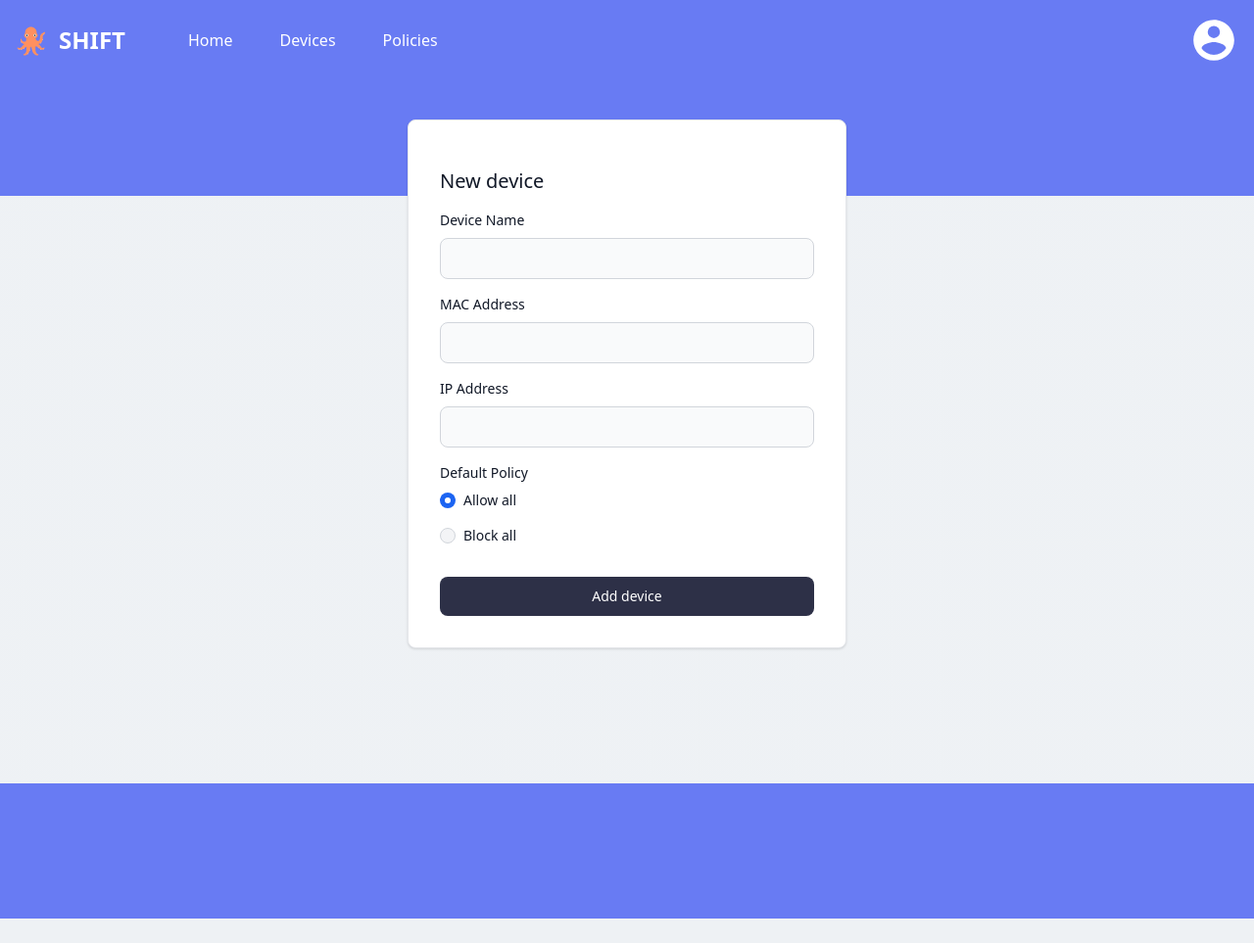
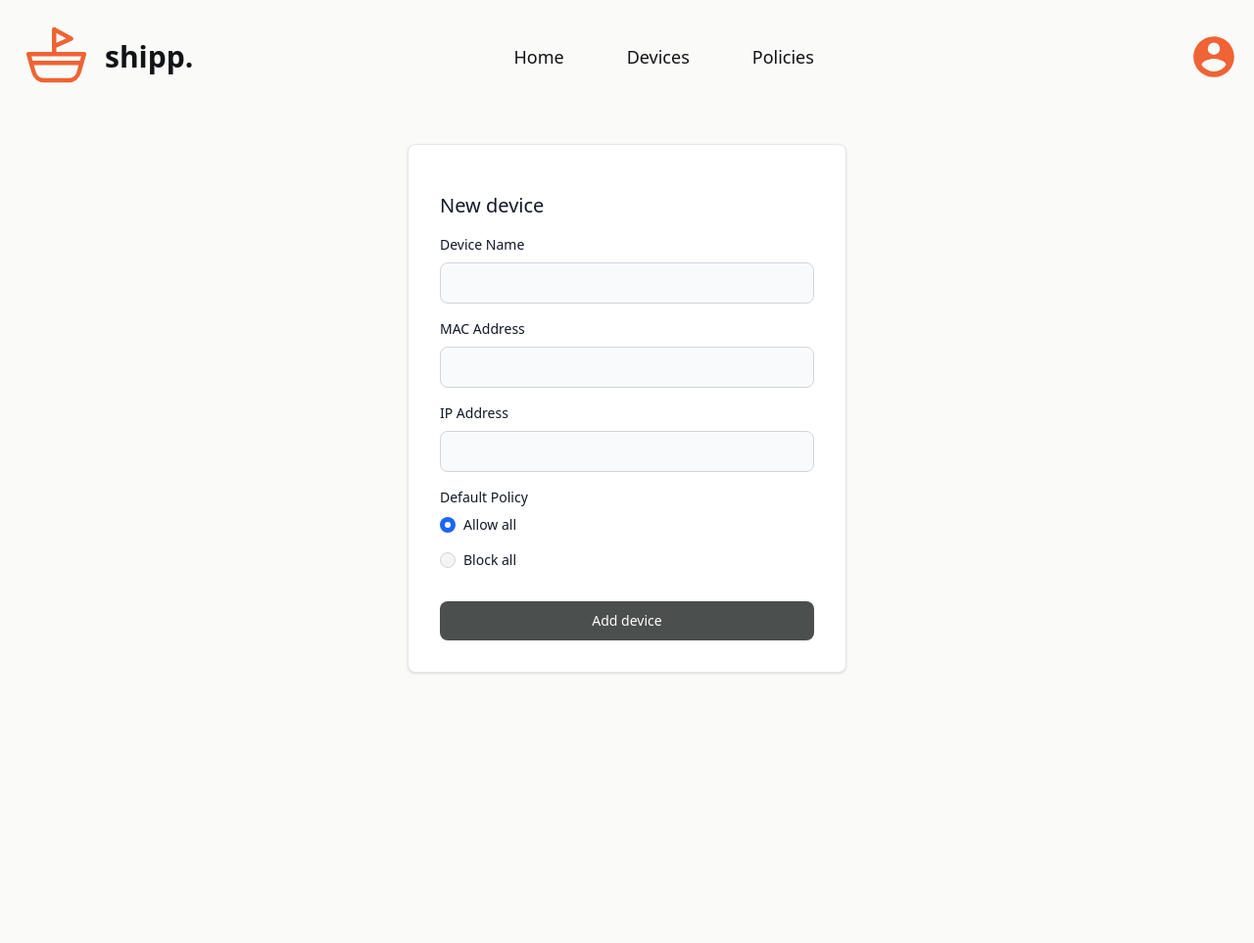
Before and after one commit to elduwa/shipp, a Flask app: page /add-device in a window 1280 px wide. Shown: the whole page at 98% size. Before the commit the page ends 938 px from the top, so only its background shows below. Run offline with Flask 3, Linux system fonts and the light colour scheme; the visitor is signed in with stand-in values (Sample User, id 1); style sheets or scripts are compiled from the project's sources; parts of the project's set-up code (start-up, migrations or seed data) failed here and were passed over.

Commit message:
redesign of UI

```diff
--- a/app/static/src/dashboard.css
+++ b/app/static/src/dashboard.css
@@ -35,15 +35,15 @@
 }
 
 .tab {
-    @apply bg-white hover:bg-accent-4-orange-5 hover:text-white border-solid border-2 border-accent-4-orange-5;
+    @apply bg-white hover:bg-accent-3-reddish hover:text-white border-solid border-2 border-accent-3-reddish;
 }
 
 .dash-title {
-    @apply text-xl font-bold text-accent-4-orange-5;
+    @apply text-xl font-bold text-accent-3-reddish;
 }
 
 .dash-subtitle {
-    @apply text-lg font-semibold text-accent-3-orange-2 ml-2;
+    @apply text-lg font-semibold text-accent-1-slate ml-2;
 }
 
 .dash-h5 {
--- a/app/templates/base.html
+++ b/app/templates/base.html
@@ -15,11 +15,11 @@
     <!-- Placeholder for Other Imports -->
     {% endblock %}
 </head>
-<body class="min-h-screen max-w-screen-2xl h-full md:w-auto md:mx-auto bg-fixed bg-no-repeat bg-gradient-to-b from-accent-1-blue-crayola from-25% via-base-french-gray via-25% to-base-french-gray">
+<body class="min-h-screen max-w-screen-2xl h-full md:w-auto md:mx-auto bg-fixed bg-base-french-gray">
 
     {% include "includes/navbar.html" %}
 
-    <main class="sm:mt-6 md:w-auto p-4">
+    <main class="sm:mt-4 md:w-auto p-4">
         {% block content %}
         <!-- Placeholder for main content -->
         {% endblock %}
--- a/app/templates/includes/navbar.html
+++ b/app/templates/includes/navbar.html
@@ -1,17 +1,25 @@
 <nav class="bg-opacity-0 bg-white border-gray-200 dark:bg-gray-900">
     <div class="max-w-screen-2xl flex flex-wrap items-center justify-between mx-auto p-4">
         <a href="{{ url_for("main.index") }}" class="flex items-center">
-            <img src="{{ url_for('static', filename='assets/octopus.svg') }}" class="h-8 mr-3" alt="SHIFT Logo" />
-            <span class="self-center text-2xl font-semibold whitespace-nowrap text-white dark:text-white">SHIFT</span>
+            <svg width="83px" height="83px" viewBox="-81.92 -81.92 1187.84 1187.84" class="icon"
+                 xmlns="http://www.w3.org/2000/svg" fill="#ef6334" stroke="#ef6334" stroke-width="0.01024">
+                <g id="SVGRepo_bgCarrier" stroke-width="0"></g>
+                <g id="SVGRepo_tracerCarrier" stroke-linecap="round" stroke-linejoin="round"></g>
+                <g id="SVGRepo_iconCarrier">
+                    <path fill="#ef6334"
+                          d="M512 386.88V448h405.568a32 32 0 0130.72 40.768l-76.48 267.968A192 192 0 01687.168 896H336.832a192 192 0 01-184.64-139.264L75.648 488.768A32 32 0 01106.368 448H448V117.888a32 32 0 0147.36-28.096l13.888 7.616L512 96v2.88l231.68 126.4a32 32 0 01-2.048 57.216L512 386.88zm0-70.272l144.768-65.792L512 171.84v144.768zM512 512H148.864l18.24 64H856.96l18.24-64H512zM185.408 640l28.352 99.2A128 128 0 00336.832 832h350.336a128 128 0 00123.072-92.8l28.352-99.2H185.408z"></path>
+                </g>
+            </svg>
+            <span class="self-center text-3xl md:ml-2 font-semibold whitespace-nowrap text-text-1-almost-black dark:text-white">shipp.</span>
         </a>
-        <div class="flex items-center md:order-2 ml-auto">
+        <div class="flex items-center md:order-2">
             <button type="button"
                     class="flex mr-3 text-sm bg-opacity-0 bg-gray-800 rounded-full md:mr-0 focus:ring-4 focus:ring-gray-300 dark:focus:ring-gray-600"
                     id="user-menu-button" aria-expanded="false" data-dropdown-toggle="user-dropdown"
                     data-dropdown-placement="bottom">
                 <span class="sr-only">Open user menu</span>
                 <svg xmlns="http://www.w3.org/2000/svg" width="50" height="50" viewBox="0 0 24 24">
-                    <path fill="white"
+                    <path fill="#ef6334"
                           d="M12 19.2c-2.5 0-4.71-1.28-6-3.2c.03-2 4-3.1 6-3.1s5.97 1.1 6 3.1a7.232 7.232 0 0 1-6 3.2M12 5a3 3 0 0 1 3 3a3 3 0 0 1-3 3a3 3 0 0 1-3-3a3 3 0 0 1 3-3m0-3A10 10 0 0 0 2 12a10 10 0 0 0 10 10a10 10 0 0 0 10-10c0-5.53-4.5-10-10-10Z"/>
                 </svg>
             </button>
@@ -53,20 +61,20 @@
                 </svg>
             </button>
         </div>
-        <div class="items-center justify-between hidden w-full md:flex md:ml-16 md:w-auto md:order-1" id="navbar-user">
-            <ul class="flex flex-col font-medium p-4 md:p-0 mt-4 border border-gray-100 rounded-lg bg-gray-50 md:flex-row md:space-x-12 md:mt-0 md:border-0 md:bg-white md:bg-opacity-0 dark:bg-gray-800 md:dark:bg-gray-900 dark:border-gray-700">
+        <div class="items-center justify-between hidden w-full md:flex md:mx-auto md:pr-14 md:w-auto md:order-1" id="navbar-user">
+            <ul class="flex flex-col font-medium p-4 md:p-0 mt-4 border border-gray-100 rounded-lg bg-gray-50 md:flex-row md:space-x-16 md:mt-0 md:border-0 md:bg-white md:bg-opacity-0 dark:bg-gray-800 md:dark:bg-gray-900 dark:border-gray-700">
                 <li>
                     <a href="{{ url_for('main.index') }}"
-                       class="block py-2 pl-3 pr-4 text-white rounded md:bg-transparent md:text-white md:p-0 md:dark:text-blue-500"
+                       class="block py-2 pl-3 pr-4 text-text-1-almost-black text-lg rounded md:bg-transparent md:p-0 md:dark:text-blue-500"
                        aria-selected="page">Home</a>
                 </li>
                 <li>
                     <a href="{{ url_for('main.devices') }}"
-                       class="block py-2 pl-3 pr-4 text-white rounded hover:bg-gray-100 md:hover:bg-transparent md:hover:text-orange-400 md:p-0 dark:text-white md:dark:hover:text-blue-500 dark:hover:bg-gray-700 dark:hover:text-white md:dark:hover:bg-transparent dark:border-gray-700">Devices</a>
+                       class="block py-2 pl-3 pr-4 text-text-1-almost-black text-lg rounded hover:bg-gray-100 md:hover:bg-transparent md:hover:accent-accent-2-space-cadet-li md:p-0 dark:text-white md:dark:hover:text-blue-500 dark:hover:bg-gray-700 dark:hover:text-white md:dark:hover:bg-transparent dark:border-gray-700">Devices</a>
                 </li>
                 <li>
                     <a href="{{ url_for('main.device_policies_overview') }}"
-                       class="block py-2 pl-3 pr-4 text-white rounded hover:bg-gray-100 md:hover:bg-transparent md:hover:text-orange-400 md:p-0 dark:text-white md:dark:hover:text-blue-500 dark:hover:bg-gray-700 dark:hover:text-white md:dark:hover:bg-transparent dark:border-gray-700">Policies</a>
+                       class="block py-2 pl-3 pr-4 text-text-1-almost-black text-lg rounded hover:bg-gray-100 md:hover:bg-transparent md:hover:accent-accent-2-space-cadet-li md:p-0 dark:text-white md:dark:hover:text-blue-500 dark:hover:bg-gray-700 dark:hover:text-white md:dark:hover:bg-transparent dark:border-gray-700">Policies</a>
                 </li>
             </ul>
         </div>
--- a/tailwind.config.js
+++ b/tailwind.config.js
@@ -8,14 +8,13 @@ module.exports = {
   theme: {
     extend: {
         colors: {
-            "base-french-gray": "#C0CCD844",
-            "accent-1-blue-crayola": "#687bf3ff",
-            "accent-2-space-cadet": "#2d3047ff",
-            "accent-2-space-cadet-li": "#2D3047D0",
-            "accent-3-orange-2": "#FFD8A8",
-            "accent-3-orange-4": "#FFA94D",
+            "base-french-gray": "#fafbf8",
+            "accent-1-slate": "#4b4f4e",
+            "accent-2-space-cadet": "#4b4f4e",
+            "accent-2-space-cadet-li": "rgba(75,79,78,0.76)",
+            "accent-3-reddish": "#ef6334",
             "accent-4-orange-5": "#FF922B",
-            "text-1-davys-grey": "#525251ff"
+            "text-1-almost-black": "#111316"
         }
     },
   },
```
Also changed, not shown: app/dashapp/dashboard.py (+31 -9 lines), app/templates/devices.html (+5 -4 lines), app/templates/policies/device-policies.html (+37 -20 lines). Lines whose indentation alone changed are shown as unchanged.
